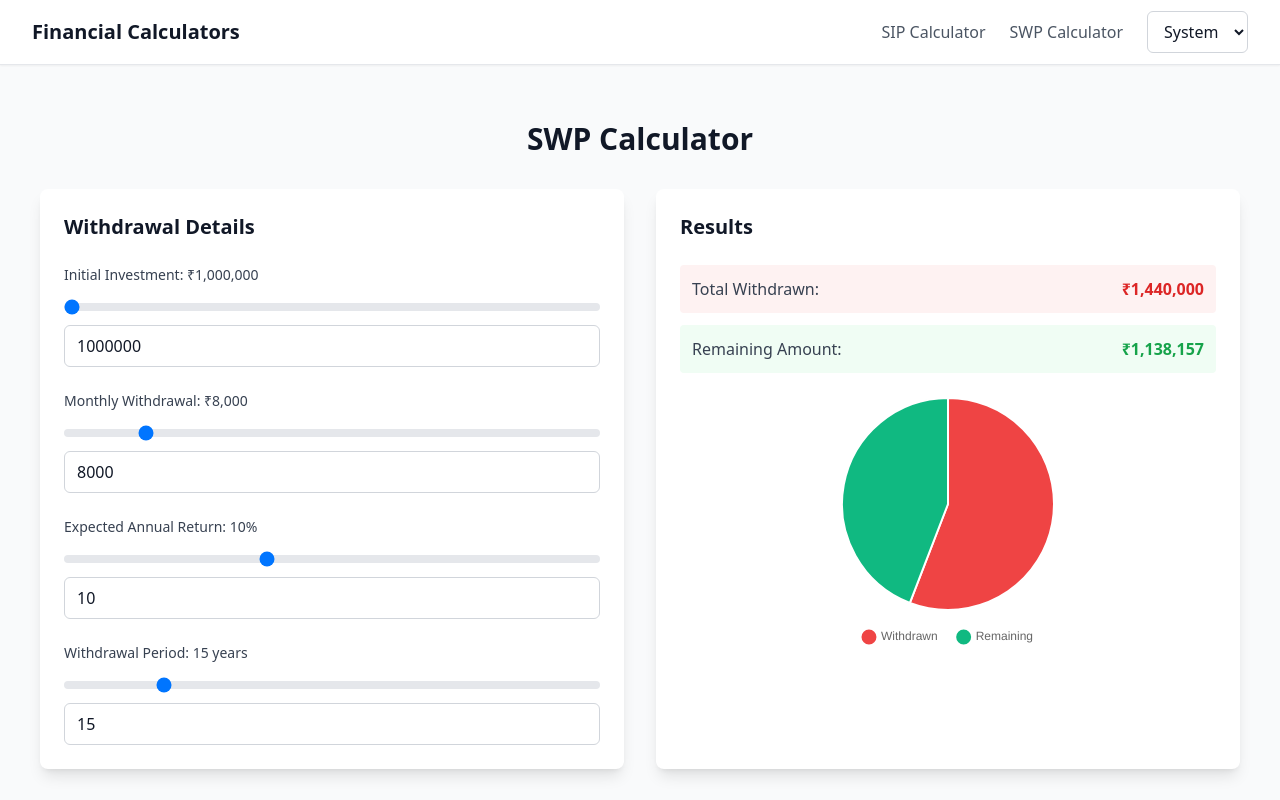
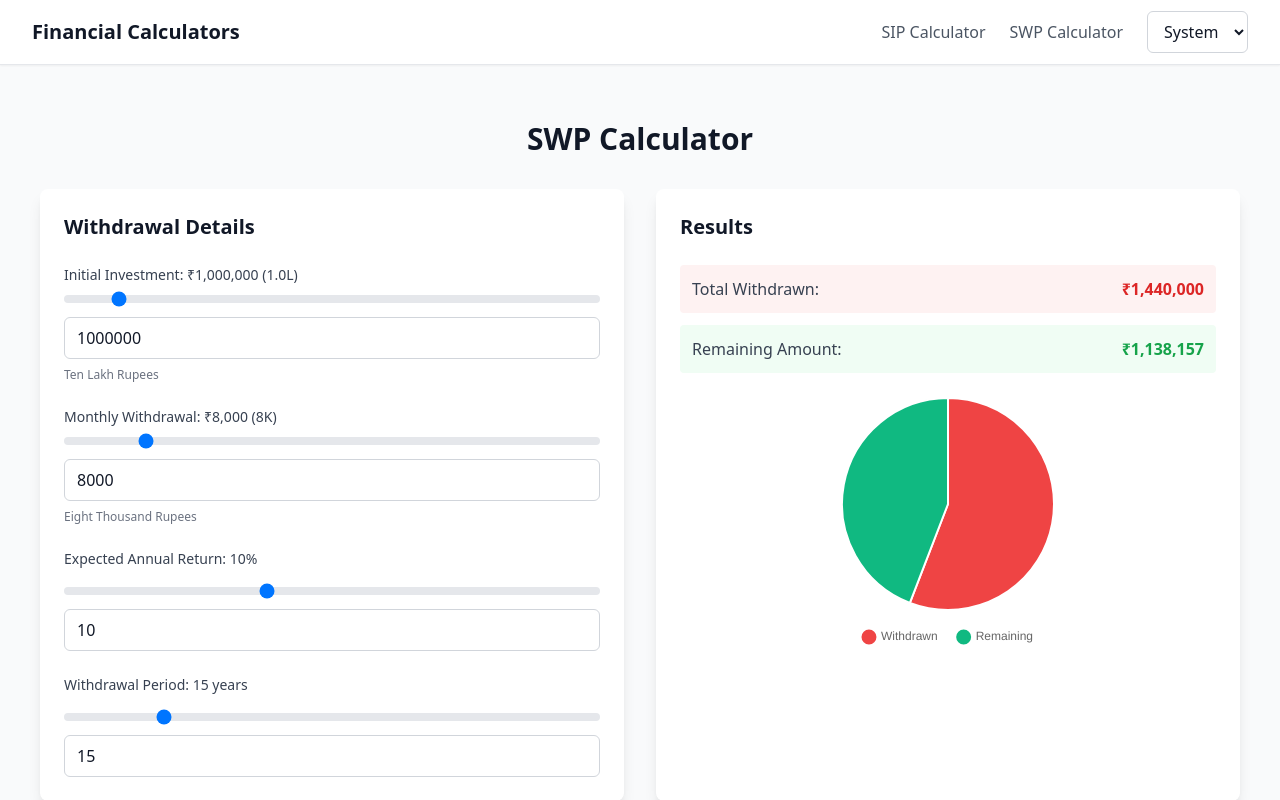
Before and after one commit to supriyakundu99/financial-calculators, a React (Vite) app: page /swp in a window 1280 px wide. Shown: the top 800 px of the page. Built offline with nearby package versions, Linux system fonts and the light colour scheme.

Commit message:
Currency control

```diff
--- a/src/components/SIPCalculator.tsx
+++ b/src/components/SIPCalculator.tsx
@@ -6,7 +6,8 @@ import {
   Tooltip,
   Legend,
 } from 'chart.js';
-import DataGrid from './DataGrid';
+import DataGrid from '../controls/DataGrid';
+import CurrencyInput from '../controls/CurrencyInput';
 
 ChartJS.register(ArcElement, Tooltip, Legend);
 
@@ -71,26 +72,14 @@ export default function SIPCalculator() {
           <h3 className="text-xl font-semibold text-gray-900 dark:text-gray-100 mb-6">Investment Details</h3>
 
           <div className="space-y-6">
-            <div>
-              <label className="block text-sm font-medium text-gray-700 dark:text-gray-300 mb-2">
-                Monthly Investment: ₹{parseInt(monthlyInvestment || '0').toLocaleString()}
-              </label>
-              <input
-                type="range"
-                min="500"
-                max="100000"
-                step="500"
-                value={monthlyInvestment}
-                onChange={(e) => setMonthlyInvestment(e.target.value)}
-                className="w-full h-2 bg-gray-200 dark:bg-gray-700 rounded-lg appearance-none cursor-pointer slider"
-              />
-              <input
-                type="number"
-                value={monthlyInvestment}
-                onChange={handleInputChange(setMonthlyInvestment)}
-                className="w-full mt-2 px-3 py-2 border border-gray-300 dark:border-gray-600 rounded-md bg-white dark:bg-gray-700 text-gray-900 dark:text-gray-100 focus:ring-2 focus:ring-blue-500 focus:border-transparent"
-              />
-            </div>
+            <CurrencyInput
+              value={monthlyInvestment}
+              onChange={setMonthlyInvestment}
+              label="Monthly Investment"
+              min="500"
+              max="100000"
+              step="500"
+            />
 
             <div>
               <label className="block text-sm font-medium text-gray-700 dark:text-gray-300 mb-2">
--- a/src/components/SWPCalculator.tsx
+++ b/src/components/SWPCalculator.tsx
@@ -6,7 +6,8 @@ import {
   Tooltip,
   Legend,
 } from 'chart.js';
-import DataGrid from './DataGrid';
+import DataGrid from '../controls/DataGrid';
+import CurrencyInput from '../controls/CurrencyInput';
 
 ChartJS.register(ArcElement, Tooltip, Legend);
 
@@ -80,47 +81,23 @@ export default function SWPCalculator() {
           <h3 className="text-xl font-semibold text-gray-900 dark:text-gray-100 mb-6">Withdrawal Details</h3>
 
           <div className="space-y-6">
-            <div>
-              <label className="block text-sm font-medium text-gray-700 dark:text-gray-300 mb-2">
-                Initial Investment: ₹{parseInt(initialInvestment || '0').toLocaleString()}
-              </label>
-              <input
-                type="range"
+            <CurrencyInput
+              value={initialInvestment}
+              onChange={setInitialInvestment}
+              label="Initial Investment"
               min="100000"
-                max="1000000000"
+              max="10000000"
               step="50000"
-                value={initialInvestment}
-                onChange={(e) => setInitialInvestment(e.target.value)}
-                className="w-full h-2 bg-gray-200 dark:bg-gray-700 rounded-lg appearance-none cursor-pointer slider"
             />
-              <input
-                type="number"
-                value={initialInvestment}
-                onChange={handleInputChange(setInitialInvestment)}
-                className="w-full mt-2 px-3 py-2 border border-gray-300 dark:border-gray-600 rounded-md bg-white dark:bg-gray-700 text-gray-900 dark:text-gray-100 focus:ring-2 focus:ring-blue-500 focus:border-transparent"
-              />
-            </div>
 
-            <div>
-              <label className="block text-sm font-medium text-gray-700 dark:text-gray-300 mb-2">
-                Monthly Withdrawal: ₹{parseInt(monthlyWithdrawal || '0').toLocaleString()}
-              </label>
-              <input
-                type="range"
+            <CurrencyInput
+              value={monthlyWithdrawal}
+              onChange={setMonthlyWithdrawal}
+              label="Monthly Withdrawal"
               min="1000"
               max="50000"
               step="500"
-                value={monthlyWithdrawal}
-                onChange={(e) => setMonthlyWithdrawal(e.target.value)}
-                className="w-full h-2 bg-gray-200 dark:bg-gray-700 rounded-lg appearance-none cursor-pointer slider"
             />
-              <input
-                type="number"
-                value={monthlyWithdrawal}
-                onChange={handleInputChange(setMonthlyWithdrawal)}
-                className="w-full mt-2 px-3 py-2 border border-gray-300 dark:border-gray-600 rounded-md bg-white dark:bg-gray-700 text-gray-900 dark:text-gray-100 focus:ring-2 focus:ring-blue-500 focus:border-transparent"
-              />
-            </div>
 
             <div>
               <label className="block text-sm font-medium text-gray-700 dark:text-gray-300 mb-2">
--- /dev/null
+++ b/src/controls/CurrencyInput.tsx
@@ -0,0 +1,109 @@
+import { useState, useEffect } from 'react';
+
+interface CurrencyInputProps {
+  value: string;
+  onChange: (value: string) => void;
+  label: string;
+  min?: string;
+  max?: string;
+  step?: string;
+}
+
+export default function CurrencyInput({ value, onChange, label, min = "0", max = "9990000000", step = "1000" }: CurrencyInputProps) {
+  const [displayValue, setDisplayValue] = useState('');
+  const [wordsValue, setWordsValue] = useState('');
+
+  const handleChange = (newValue: string) => {
+    const numValue = parseInt(newValue || '0');
+    if (numValue <= 9990000000) { // 999 crores
+      onChange(newValue);
+    }
+  };
+
+  const formatNumber = (num: number): string => {
+    if (num >= 10000000) return `${(num / 10000000).toFixed(1)}Cr`;
+    if (num >= 1000000) return `${(num / 1000000).toFixed(1)}L`;
+    if (num >= 100000) return `${(num / 100000).toFixed(1)}L`;
+    if (num >= 1000) return `${(num / 1000).toFixed(0)}K`;
+    return num.toString();
+  };
+
+  const numberToWords = (num: number): string => {
+    if (num === 0) return 'Zero';
+
+    const ones = ['', 'One', 'Two', 'Three', 'Four', 'Five', 'Six', 'Seven', 'Eight', 'Nine'];
+    const teens = ['Ten', 'Eleven', 'Twelve', 'Thirteen', 'Fourteen', 'Fifteen', 'Sixteen', 'Seventeen', 'Eighteen', 'Nineteen'];
+    const tens = ['', '', 'Twenty', 'Thirty', 'Forty', 'Fifty', 'Sixty', 'Seventy', 'Eighty', 'Ninety'];
+
+    const convertHundreds = (n: number): string => {
+      let result = '';
+      if (n >= 100) {
+        result += ones[Math.floor(n / 100)] + ' Hundred ';
+        n %= 100;
+      }
+      if (n >= 20) {
+        result += tens[Math.floor(n / 10)] + ' ';
+        n %= 10;
+      } else if (n >= 10) {
+        result += teens[n - 10] + ' ';
+        return result;
+      }
+      if (n > 0) {
+        result += ones[n] + ' ';
+      }
+      return result;
+    };
+
+    let result = '';
+    if (num >= 10000000) {
+      result += convertHundreds(Math.floor(num / 10000000)) + 'Crore ';
+      num %= 10000000;
+    }
+    if (num >= 100000) {
+      result += convertHundreds(Math.floor(num / 100000)) + 'Lakh ';
+      num %= 100000;
+    }
+    if (num >= 1000) {
+      result += convertHundreds(Math.floor(num / 1000)) + 'Thousand ';
+      num %= 1000;
+    }
+    if (num > 0) {
+      result += convertHundreds(num);
+    }
+
+    return result.trim();
+  };
+
+  useEffect(() => {
+    const numValue = parseInt(value || '0');
+    setDisplayValue(formatNumber(numValue));
+    setWordsValue(numberToWords(numValue));
+  }, [value]);
+
+  return (
+    <div className="space-y-2">
+      <label className="block text-sm font-medium text-gray-700 dark:text-gray-300">
+        {label}: ₹{parseInt(value || '0').toLocaleString()} ({displayValue})
+      </label>
+      <input
+        type="range"
+        min={min}
+        max={Math.min(parseInt(max), 9990000000).toString()}
+        step={step}
+        value={value}
+        onChange={(e) => handleChange(e.target.value)}
+        className="w-full h-2 bg-gray-200 dark:bg-gray-700 rounded-lg appearance-none cursor-pointer slider"
+      />
+      <input
+        type="number"
+        value={value}
+        max="9990000000"
+        onChange={(e) => handleChange(e.target.value)}
+        className="w-full px-3 py-2 border border-gray-300 dark:border-gray-600 rounded-md bg-white dark:bg-gray-700 text-gray-900 dark:text-gray-100 focus:ring-2 focus:ring-blue-500 focus:border-transparent"
+      />
+      <p className="text-xs text-gray-500 dark:text-gray-400">
+        {wordsValue} Rupees
+      </p>
+    </div>
+  );
+}
```
Also changed, not shown: src/controls/DataGrid.tsx (renamed from src/components/DataGrid.tsx). Lines whose indentation alone changed are shown as unchanged.
